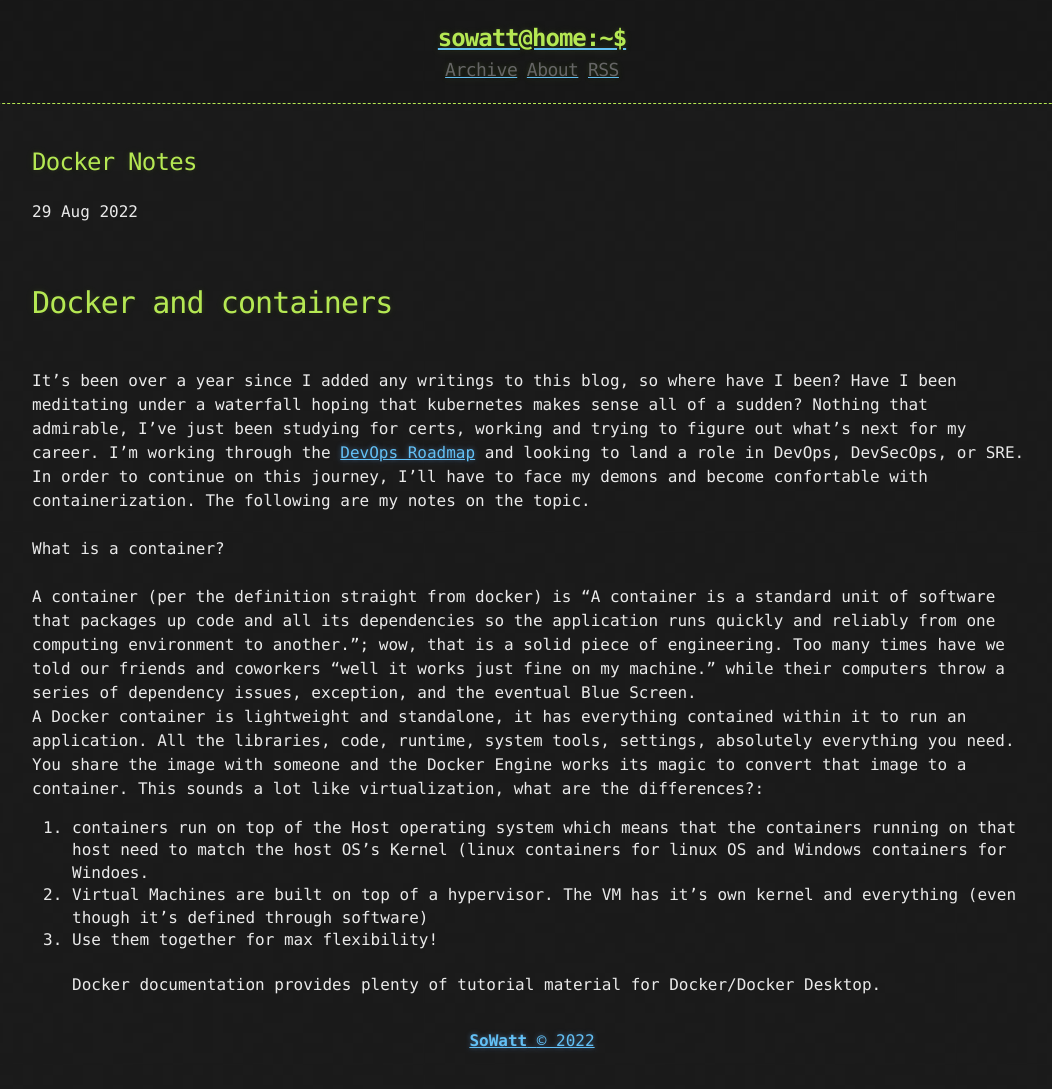
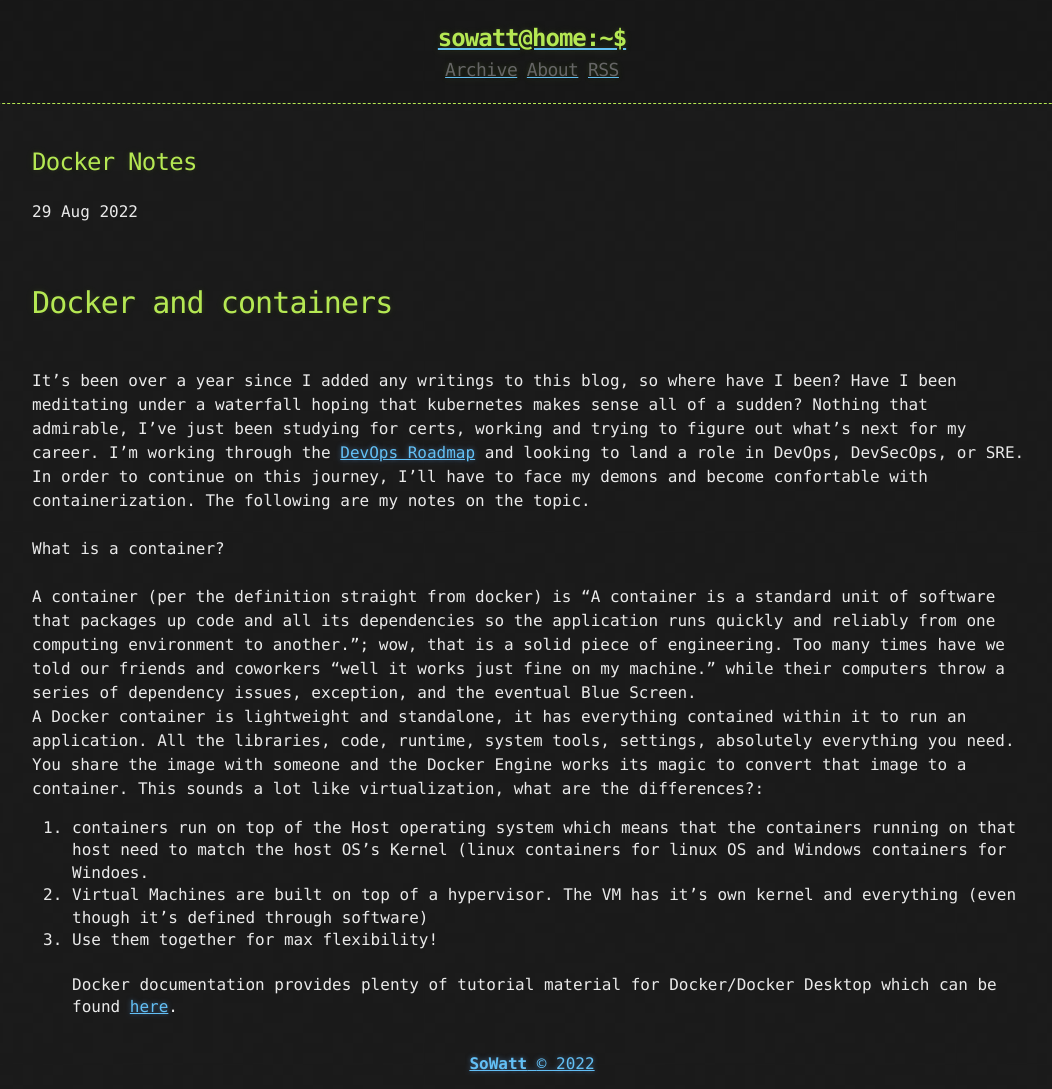
Before and after one commit to soWatt/soWatt.github.io, a Jekyll site: the page built from _posts/2022-08-29-Docker-Notes.md, in a window 1280 px wide. Shown: the whole page, without its empty margins (108-1160 px from the left). Built offline with Jekyll 4.4.1, drawn with Linux system fonts in a browser that asks for light colours; before the commit the page ends 1066 px from its top, so only the background shows below that.

Commit message:
Docker Updates

```diff
--- a/_posts/2022-08-29-Docker-Notes.md
+++ b/_posts/2022-08-29-Docker-Notes.md
@@ -20,4 +20,4 @@ A Docker container is lightweight and standalone, it has everything contained wi
 3. Use them together for max flexibility!
 <br/>
 <br/>
-Docker documentation provides plenty of tutorial material for Docker/Docker Desktop.
+Docker documentation provides plenty of tutorial material for Docker/Docker Desktop which can be found [here](https://docs.docker.com/get-started/).
```
